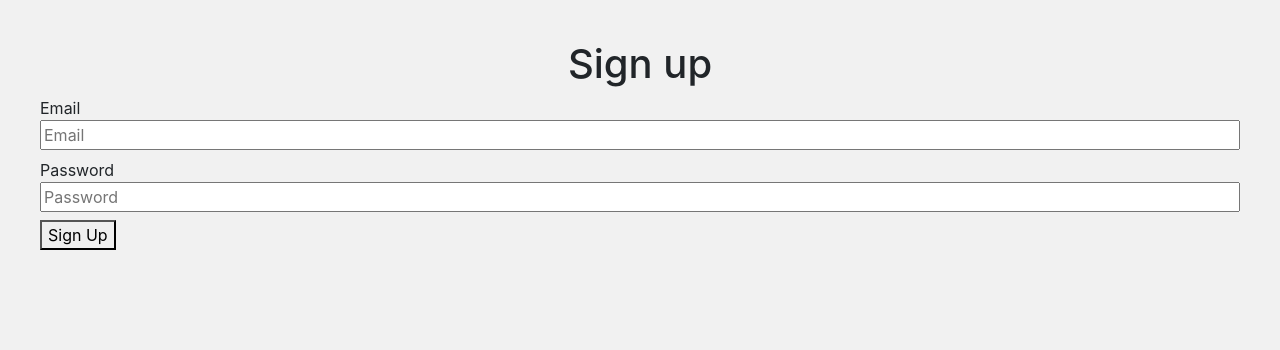
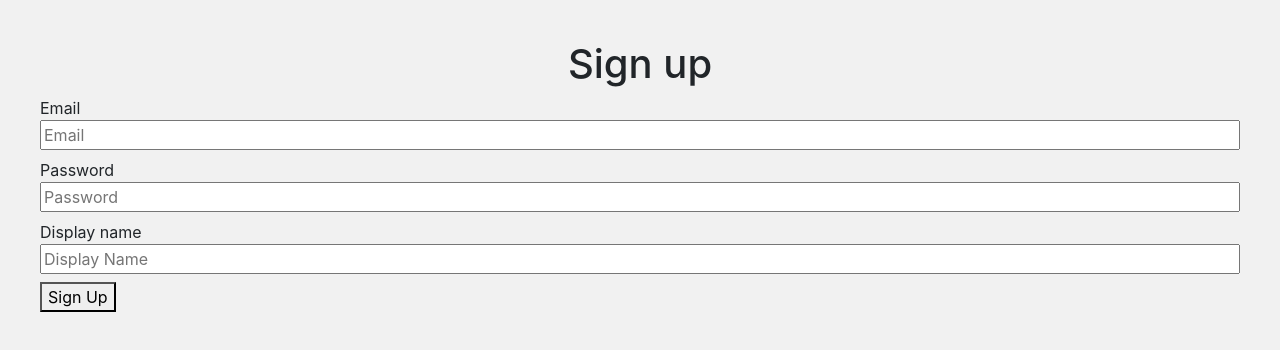
Before and after one commit to mrkrosenberg/UW-comms-official, a React (Create React App) app: page /signup in a window 1280 px wide. Shown: the top 350 px of the page. Built offline with nearby package versions, Linux system fonts and the light colour scheme; no server answers.

Commit message:
allows users to add display name during signup

```diff
--- a/src/Views/SignUp/SignUp.jsx
+++ b/src/Views/SignUp/SignUp.jsx
@@ -14,10 +14,15 @@ const SignUp = ({ history }) => {
 
     async event => {
       event.preventDefault();
-      const { email, password } = event.target.elements;
+      const { email, password, displayname } = event.target.elements;
+      console.log('email: ', email.value, 'password: ', password.value, 'display: ', displayname.value)
       try {
         await app.auth().createUserWithEmailAndPassword(email.value, password.value);
-        // const currentUser = app.auth().currentUser;
+        const currentUser = app.auth().currentUser;
+        console.log(currentUser)
+        await currentUser.updateProfile({
+          displayName: displayname.value
+        });
         history.push("/");
       } catch (error) {
         alert(error);
@@ -31,13 +36,36 @@ const SignUp = ({ history }) => {
       <form onSubmit={ handleSignUp }>
         <label className="auth-input-label" >
           Email
-          <input className="auth-input" name="email" type="email" placeholder="Email" />
+          <input
+            className="auth-input"
+            name="email"
+            type="email"
+            placeholder="Email"
+          />
         </label>
         <label className="auth-input-label" >
           Password
-          <input className="auth-input" name="password" type="password" placeholder="Password" />
+          <input
+            className="auth-input"
+            name="password"
+            type="password"
+            placeholder="Password"
+          />
         </label>
-        <button className="auth-submit" type="submit">Sign Up</button>
+        <label className="auth-input-label">
+          Display name
+          <input
+            className="auth-input"
+            name="displayname"
+            type="text"
+            placeholder="Display Name"
+          />
+        </label>
+        <button
+          className="auth-submit"
+          type="submit">
+            Sign Up
+        </button>
       </form>
     </div>
   );
```
